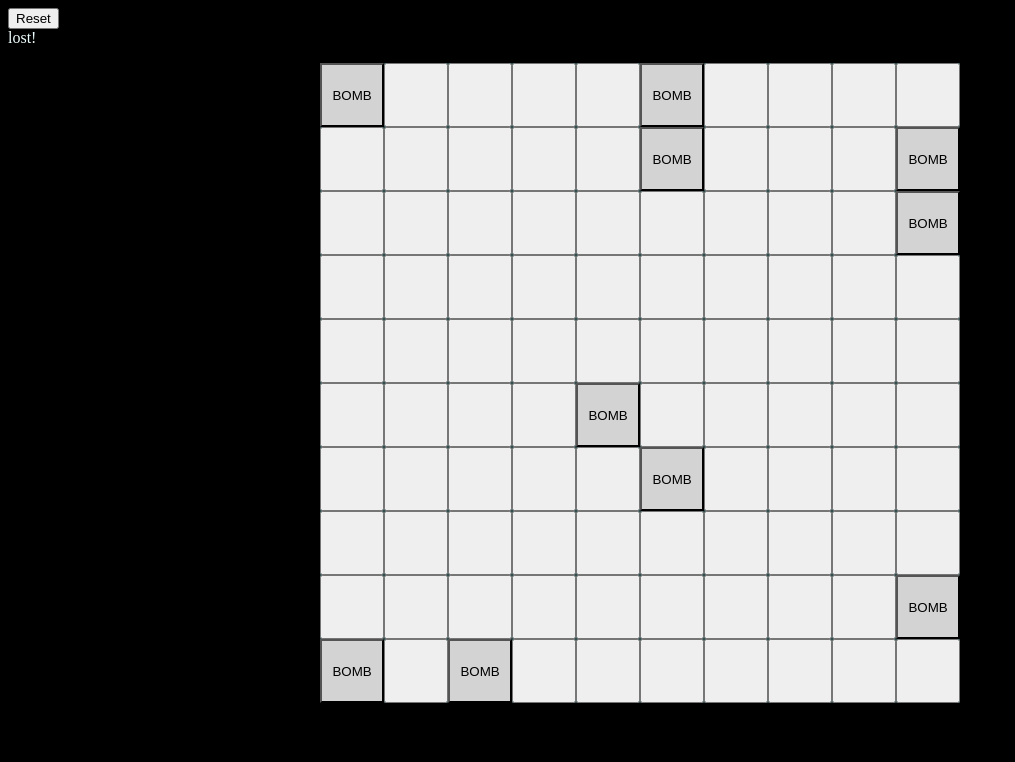
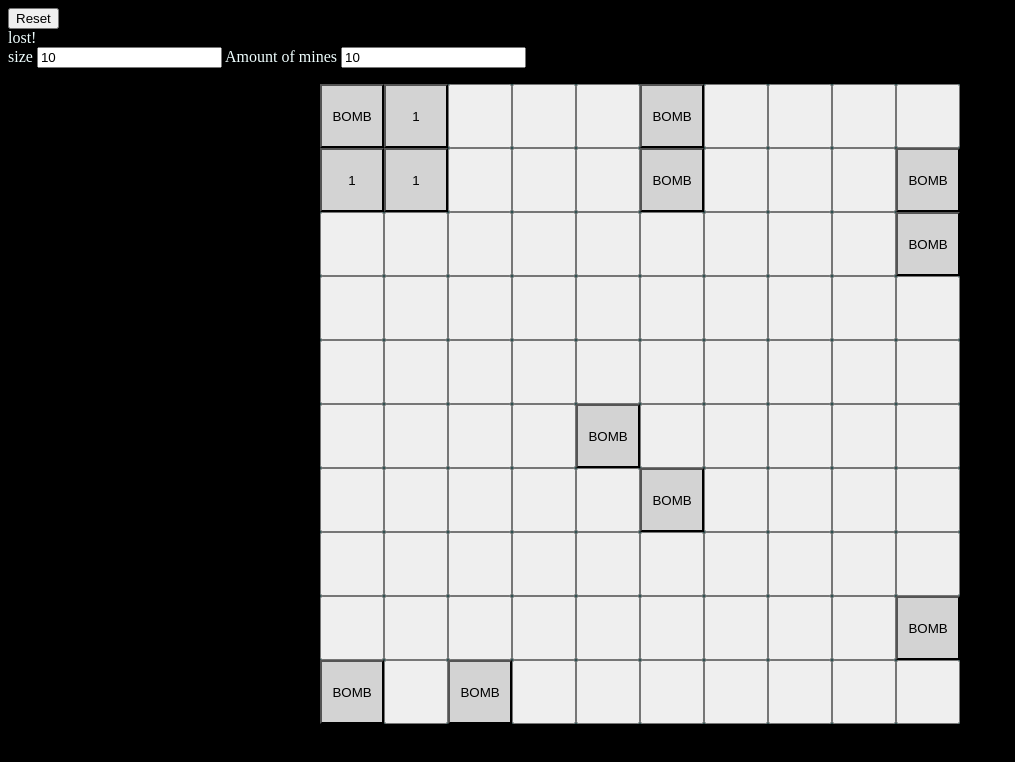
Before and after one commit to StormVanDerPol/MeinSweep, a website: page example/index.html in a window 1280 px wide. Both pictures are taken after a click on the button 352 px from the left and 95 px from the top of the page. Shown: the whole page, without its empty margins (0-1015 px from the left). Drawn offline with Linux system fonts and the light colour scheme.

Commit message:
better traversal alg

```diff
--- a/example/index.html
+++ b/example/index.html
@@ -23,6 +23,10 @@
   <body>
     <button id="reset-button">Reset</button>
     <div id="status-label"></div>
+    <label for="size">size</label>
+    <input id="size" type="number" placeholder="size" value="10" />
+    <label for="amount">Amount of mines</label>
+    <input id="amount" type="number" placeholder="amount" value="10" />
     <div id="grid"></div>
   </body>
   <script type="module">
@@ -85,7 +89,25 @@
     mf.onWin = () => (statusLabel.innerText = "win!");
     mf.onLose = () => (statusLabel.innerText = "lost!");
 
-    const start = () => mf.start(10, 10);
+    const sizeInput = document.getElementById("size");
+    const amountInput = document.getElementById("amount");
+
+    let size = Number(sizeInput.getAttribute("value"));
+    let amount = Number(amountInput.getAttribute("value"));
+
+    sizeInput.addEventListener(
+      "change",
+      (e) => (size = Number(e.target.value))
+    );
+    amountInput.addEventListener(
+      "change",
+      (e) => (amount = Number(e.target.value))
+    );
+
+    const start = () => {
+      console.log({ size, amount });
+      mf.start(size, amount);
+    };
     start();
 
     document.getElementById("reset-button").addEventListener("click", start);
--- a/src/MeinField.js
+++ b/src/MeinField.js
@@ -9,6 +9,7 @@ function getOneDimensional(x, y, size) {
 class MeinTile {
   hasMine = false;
   neighbouringMines = 0;
+  neighbours = [];
   isExplored = false;
   isFlagged = false;
 
@@ -28,6 +29,10 @@ class MeinTile {
 
   incrementNeighbouringMines() {
     return ++this.neighbouringMines;
+  }
+
+  setNeighbours(neighbours) {
+    this.neighbours = neighbours;
   }
 
   explore() {
@@ -106,6 +111,11 @@ class MeinField {
     for (let i = 0; i < Math.pow(this.size, 2); i++) {
       this.field.set(i, new MeinTile(i, this));
     }
+
+    this.field.forEach((tile) => {
+      const neighbours = this.getNeighbors(tile.id, 1);
+      tile.setNeighbours(neighbours);
+    });
   }
 
   getNeighbors(id, range = 1) {
@@ -162,9 +172,8 @@ class MeinField {
       if (thisTile.hasMine) continue;
 
       thisTile.placeMine();
-      const neighbours = this.getNeighbors(id, 1);
 
-      neighbours.forEach((n) => n.incrementNeighbouringMines());
+      thisTile.neighbours.forEach((n) => n.incrementNeighbouringMines());
 
       placedMines++;
     }
@@ -199,13 +208,23 @@ class MeinField {
   check(id) {
     const tile = this.getTile(id);
 
-    if (tile.isExplored) return;
+    const openSet = [tile];
 
-    tile.explore();
+    const checkTileNonRecursive = () => {
+      const t = openSet.pop();
+      t.explore();
 
-    if (tile.neighbouringMines === 0) {
-      const neighbours = this.getNeighbors(tile.id);
-      neighbours.forEach((neighbour) => this.check(neighbour.id));
+      if (t.neighbouringMines === 0) {
+        t.neighbours.forEach((neighbour) => {
+          if (neighbour.isExplored) return;
+
+          openSet.push(neighbour);
+        });
+      }
+    };
+
+    while (openSet.length > 0) {
+      checkTileNonRecursive();
     }
   }
 
@@ -237,6 +256,8 @@ class MeinField {
 
     this.check(tile.id);
 
+    console.log("DISCOVERED", idOrCartesian);
+
     if (this.checkWinCondition()) {
       this.win();
     }
```
Also changed, not shown: readme.md.
